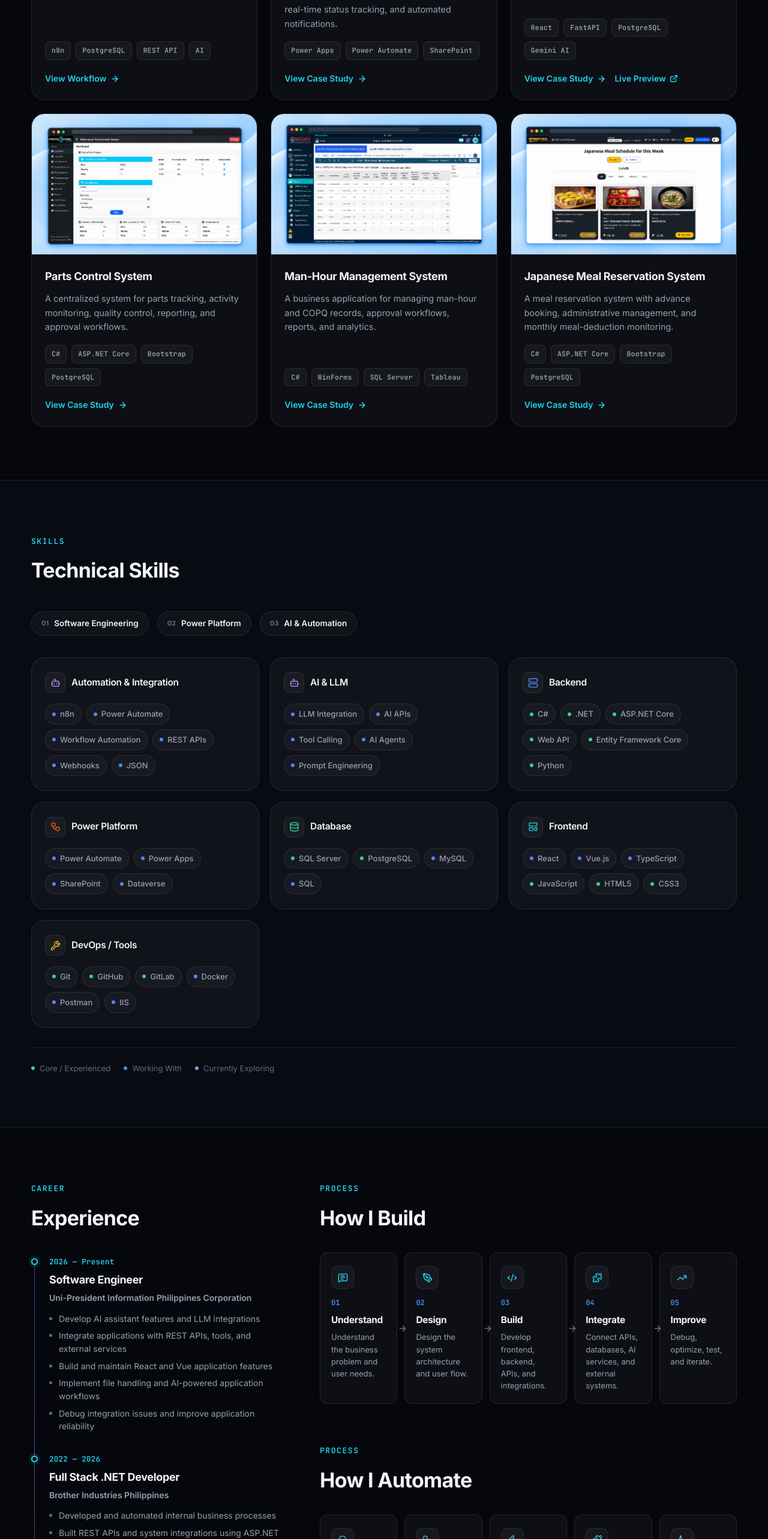
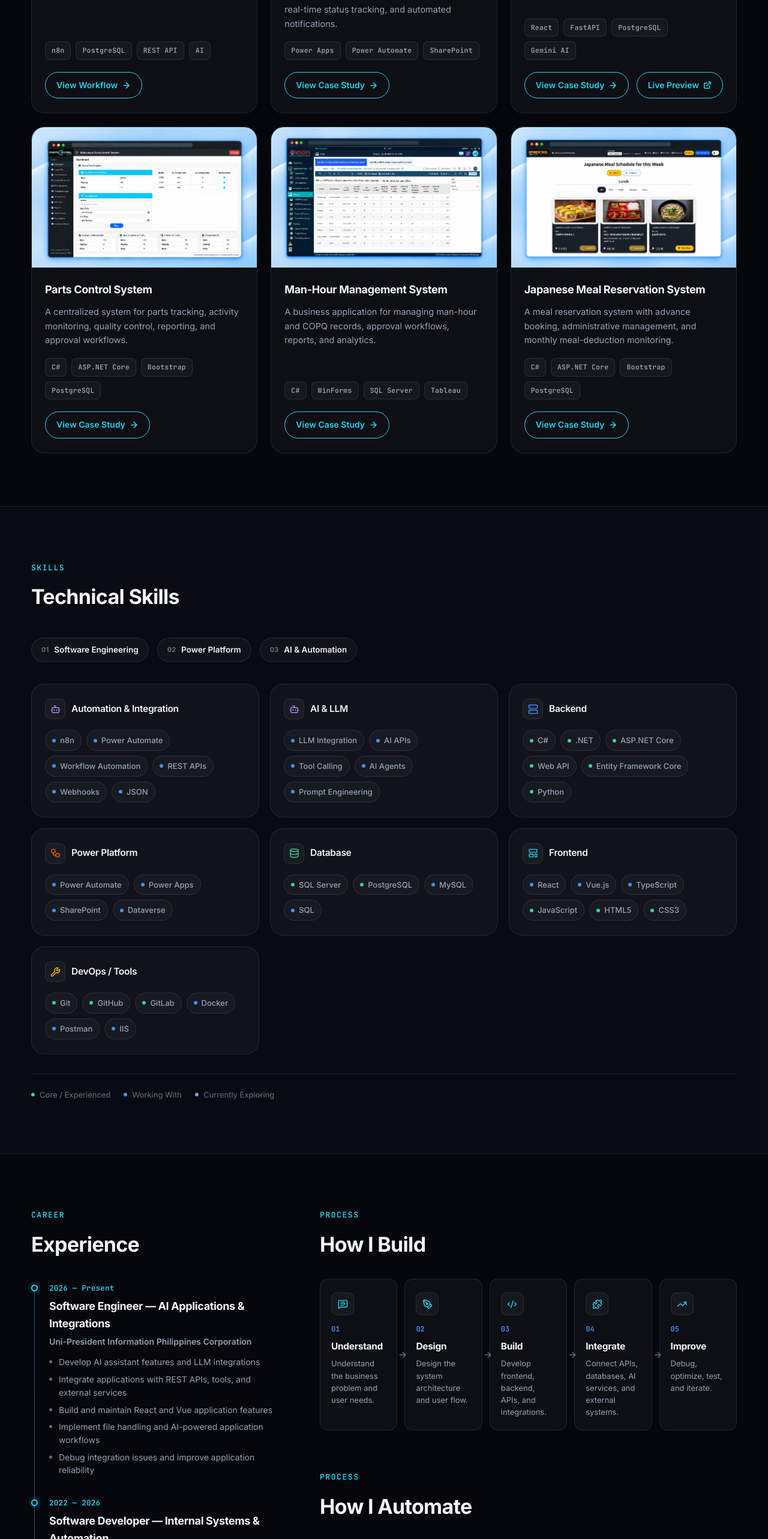
Before and after one commit to arvincaparros/arvincaparros-portfolio, a React (Vite) app: page / in a window 1280 px wide. Shown: the part 2000-4566 px from the top of the page at 60% size. Built offline with nearby package versions, Linux system fonts and the light colour scheme.

Commit message:
feat: update project action buttons and experience titles

```diff
--- a/src/components/ProjectCard/ProjectCard.module.css
+++ b/src/components/ProjectCard/ProjectCard.module.css
@@ -71,37 +71,40 @@
 .actions {
   display: flex;
   align-items: center;
-  flex-wrap: wrap;
-  gap: 14px;
+  justify-content: space-between;
+  flex-wrap: nowrap;
+  gap: 12px;
   margin-top: auto;
 }
 
-.cta {
+.cta,
+.livePreviewLink {
   display: inline-flex;
   align-items: center;
+  justify-content: center;
   gap: 7px;
+  padding: 10px 18px;
   font-size: 14px;
   font-weight: 600;
   color: var(--accent-cyan);
-  transition: gap 0.2s var(--ease);
+  background: transparent;
+  border: 1.5px solid var(--accent-cyan);
+  border-radius: var(--radius-pill);
+  white-space: nowrap;
+  text-decoration: none;
+  transition: background 0.2s var(--ease), gap 0.2s var(--ease);
 }
 
-.card:hover .cta {
-  gap: 11px;
+.cta:hover,
+.livePreviewLink:hover {
+  background: rgba(34, 211, 238, 0.12);
+  gap: 10px;
 }
 
-.livePreviewLink {
-  display: inline-flex;
-  align-items: center;
-  gap: 6px;
-  font-size: 14px;
-  font-weight: 600;
-  color: var(--accent-cyan);
-  text-decoration: none;
-  transition: gap 0.2s var(--ease), color 0.2s var(--ease);
+@media (max-width: 480px) {
+  .cta,
+  .livePreviewLink {
+    padding: 9px 12px;
+    gap: 5px;
+  }
 }
-
-.livePreviewLink:hover {
-  gap: 10px;
-  color: var(--text-primary);
-}
--- a/src/data/experience.ts
+++ b/src/data/experience.ts
@@ -3,7 +3,7 @@ import type { ExperienceEntry } from '../types';
 export const experience: ExperienceEntry[] = [
   {
     period: '2026 — Present',
-    role: 'Software Engineer',
+    role: 'Software Engineer — AI Applications & Integrations',
     company: 'Uni-President Information Philippines Corporation',
     highlights: [
       'Develop AI assistant features and LLM integrations',
@@ -15,8 +15,8 @@ export const experience: ExperienceEntry[] = [
   },
   {
     period: '2022 — 2026',
-    role: 'Full Stack .NET Developer',
-    company: 'Brother Industries Philippines',
+    role: 'Software Developer — Internal Systems & Automation',
+    company: 'Brother Industries Philippines Inc.',
     highlights: [
       'Developed and automated internal business processes',
       'Built REST APIs and system integrations using ASP.NET Core',
```
